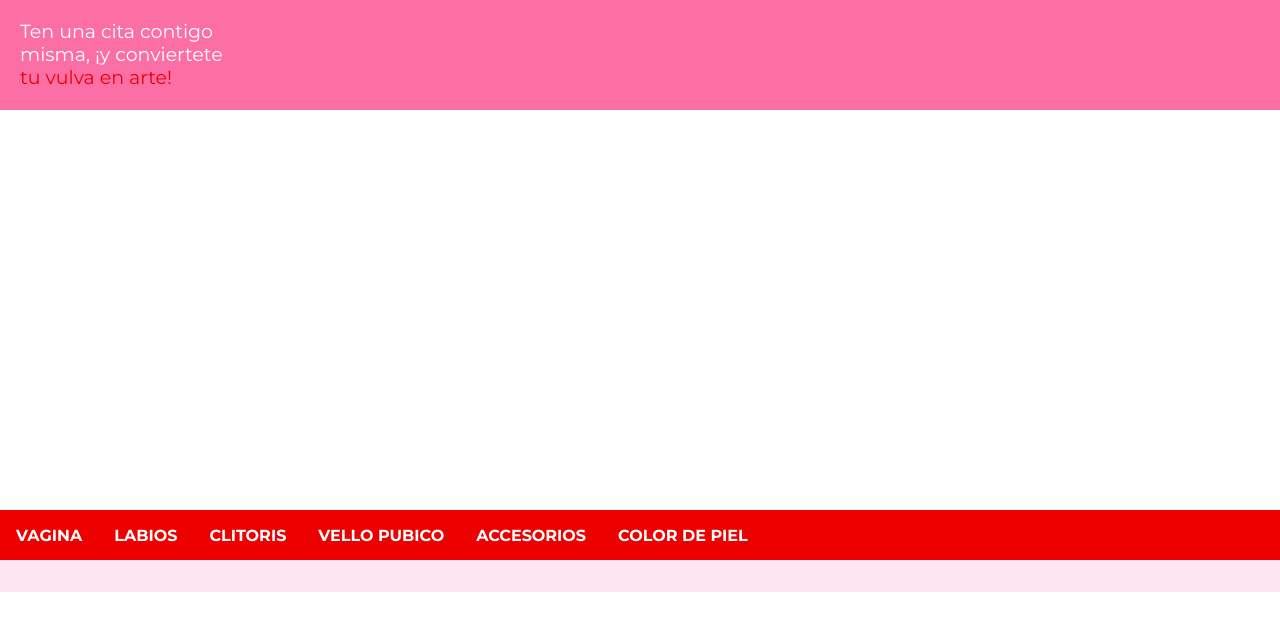
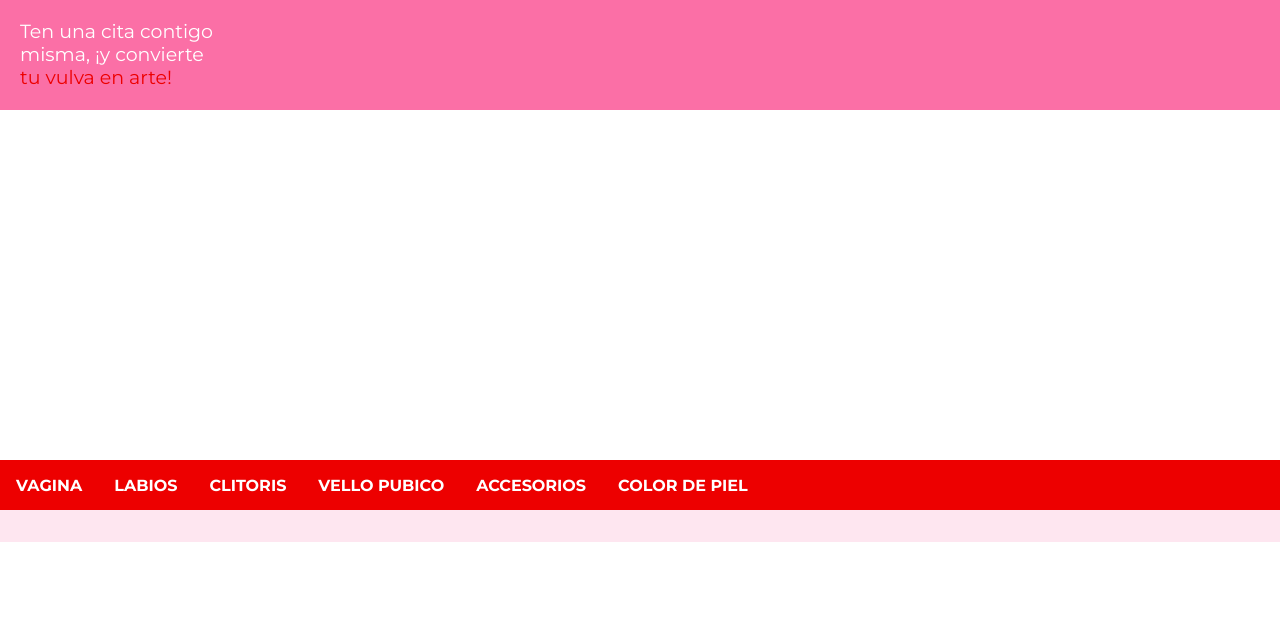
Before and after one commit to cryptodev6/vulvatar-builder, an Angular app: page /image-builder in a window 1280 px wide. Shown: the top 630 px of the page. Built offline with nearby package versions, Linux system fonts and the light colour scheme.

Commit message:
builder working

```diff
--- a/src/app/image-builder/image-builder.component.html
+++ b/src/app/image-builder/image-builder.component.html
@@ -2,7 +2,7 @@
   <div class="image-builder">
     <div class="title">
       Ten una cita contigo <br>
-      misma, ¡y conviertete <br>
+      misma, ¡y convierte <br>
       <span class="red">tu vulva en arte!</span>
     </div>
     <div id="canvas" #canvas></div>
--- a/src/app/image-builder/image-builder.component.scss
+++ b/src/app/image-builder/image-builder.component.scss
@@ -24,7 +24,7 @@
 }
 
 #canvas {
-  height: 400px;
+  height: 350px;
   /*background-color: rgb(255, 190, 0);*/
   width: 100%;
 }
--- a/src/app/image-builder/image-builder.component.ts
+++ b/src/app/image-builder/image-builder.component.ts
@@ -77,7 +77,7 @@ export class ImageBuilderComponent implements OnInit {
     img.src = imageUrl;
     img.id = imageId;
     img.style.position = 'absolute';
-    img.style.height = '400px';
+    img.style.height = '350px';
     img.style.top = '100px';
     img.style.pointerEvents = "none";
     if (selectedCategory === "color_piel") {
```
